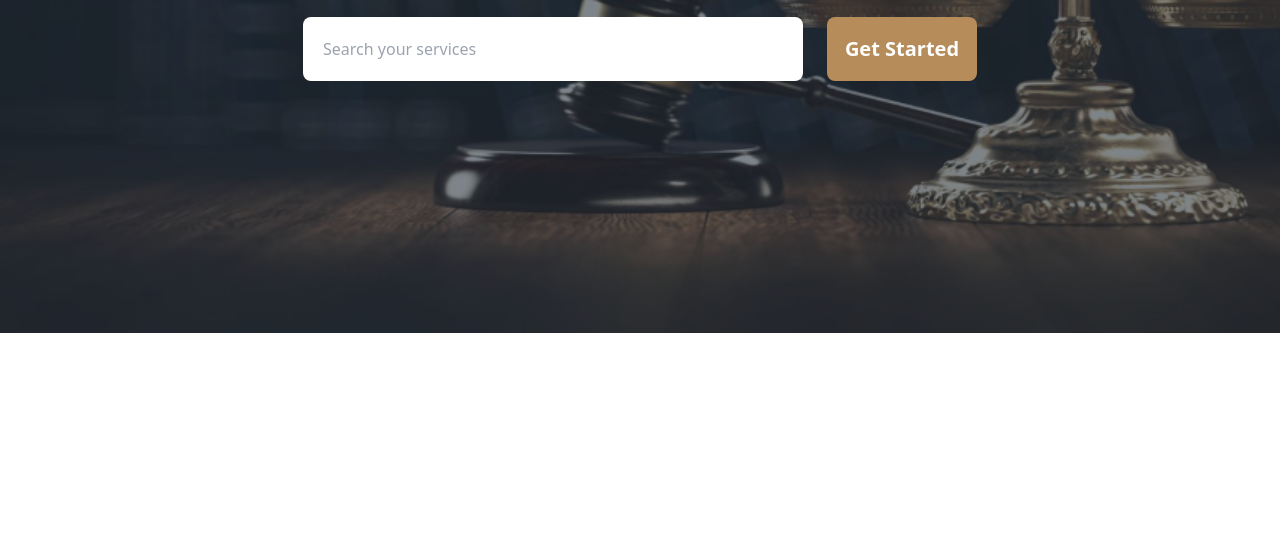
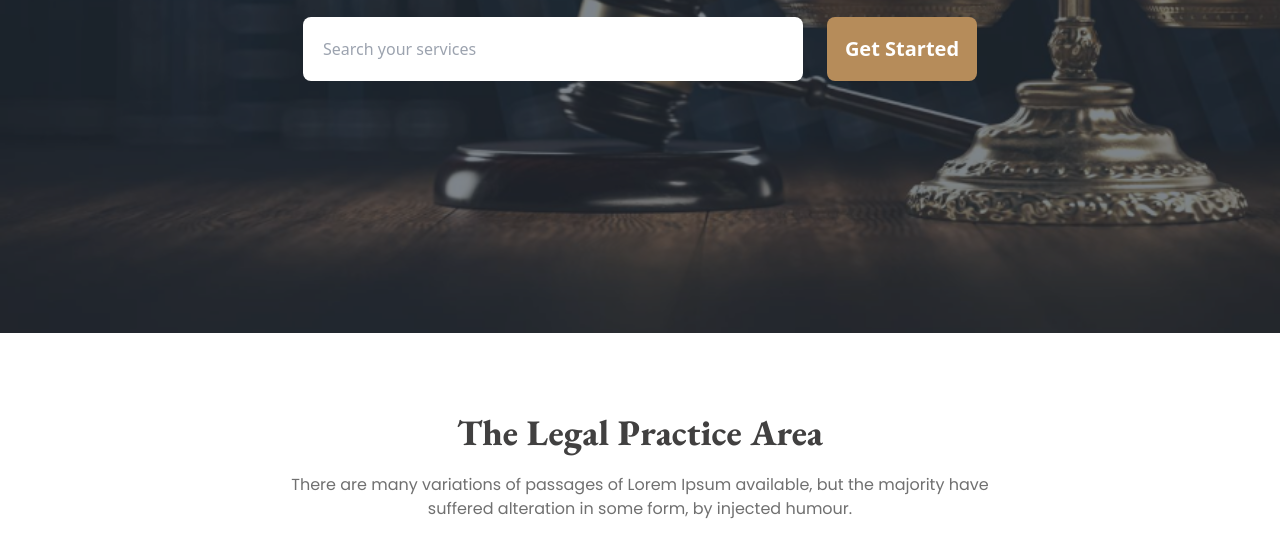
Before and after one commit to Khurshedspi/legal-solution-2024, a plain HTML site: page index.html in a window 1280 px wide. Shown: the part 587-1144 px from the top of the page. Before the commit the page ends 1000 px from the top, so only its background shows below. Drawn offline with nearby package versions, Linux system fonts and the light colour scheme.

Commit message:
added the legal practise area section

```diff
--- a/index.html
+++ b/index.html
@@ -167,7 +167,13 @@
     <!-- main  -->
 
     <main>
+<!-- ==================================================The Legal Practice Area section start here =================================== -->
+<div>
+    <h1 class="eb-fonts text-[#414040] text-4xl font-extrabold text-center mb-5">The Legal Practice Area</h1>
+    <p class="poppins-fonts text-base font-normal text-p-color w-[705px] mx-auto text-center mb-10">There are many variations of passages of Lorem Ipsum available, but the majority have suffered alteration in some form, by injected humour.</p>
+</div>
 
+<!-- ==================================================The Legal Practice Area section ends here =================================== -->
     </main>
 
     <!-- footer  -->
```
